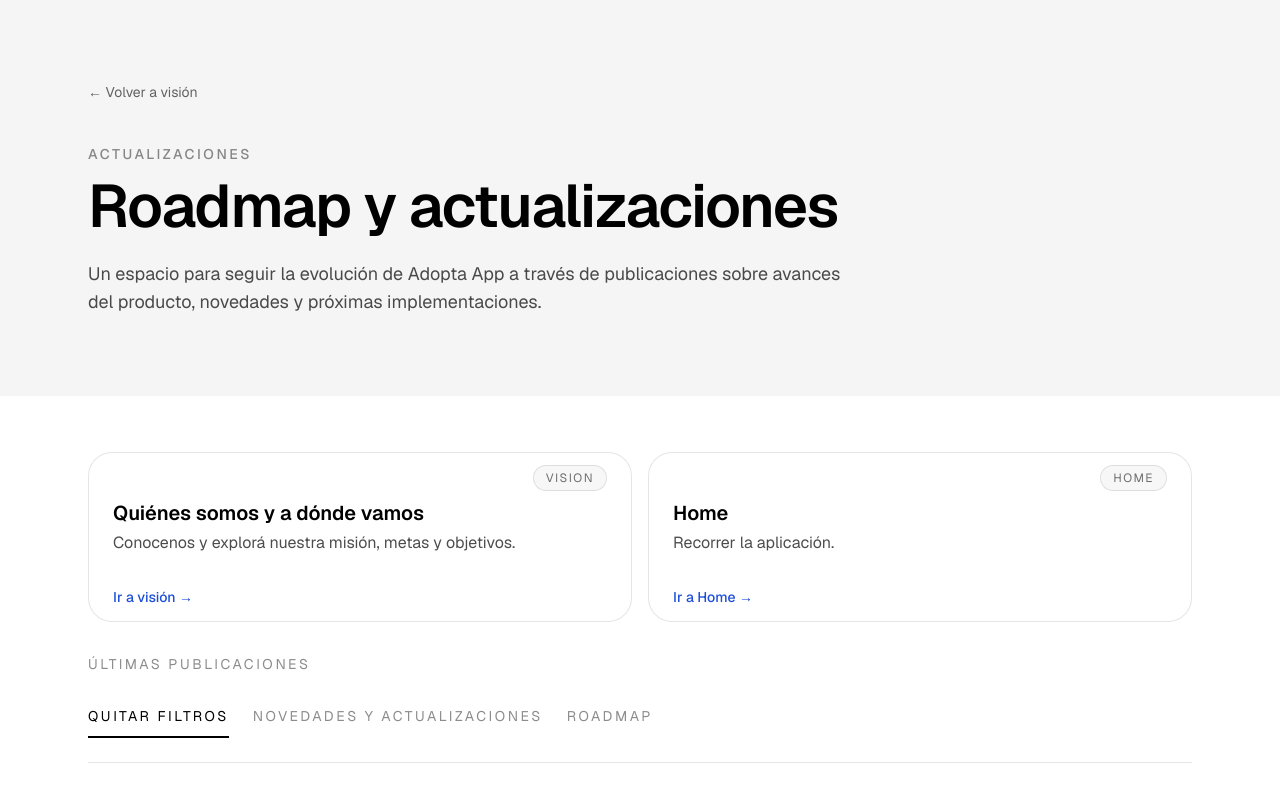
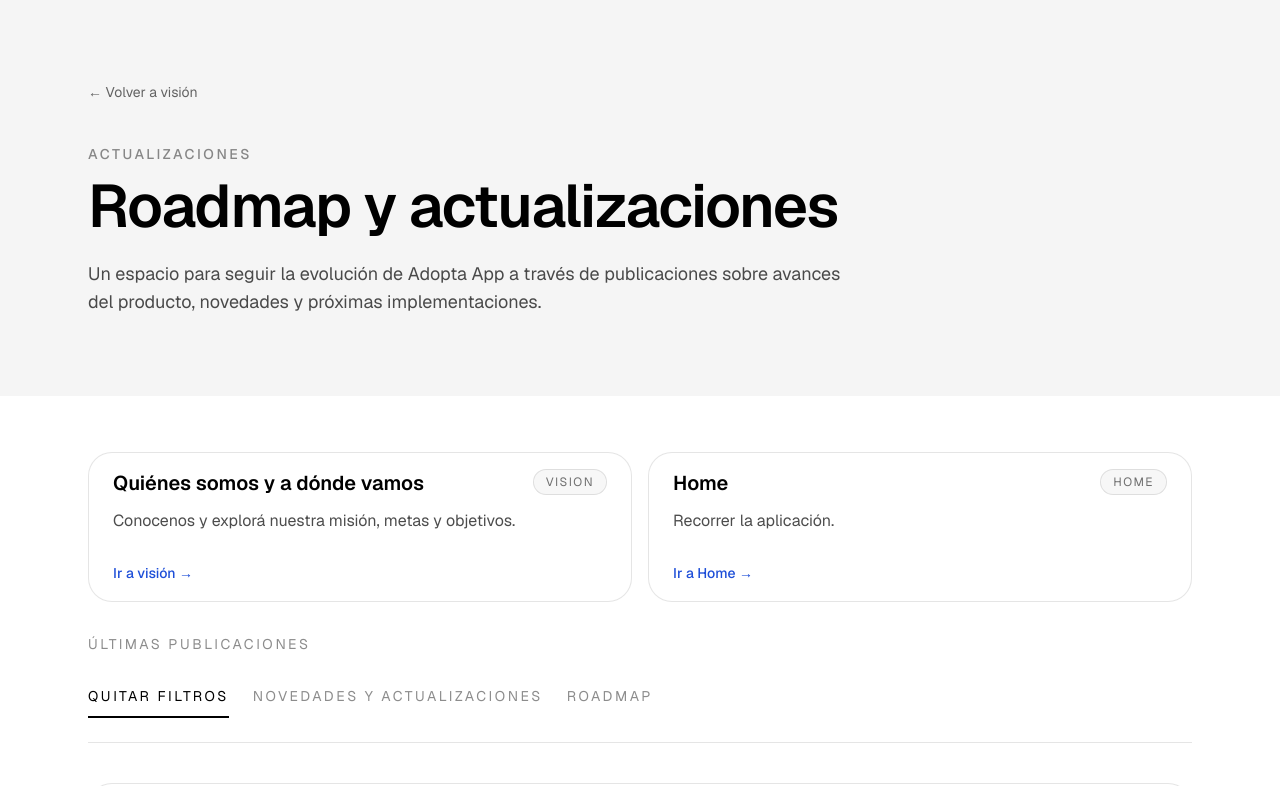
Before and after one commit to SantiagoPlus/adoptar_app, a Next.js app: page /actualizaciones in a window 1280 px wide. Shown: the top 786 px of the page. Built offline with nearby package versions, Linux system fonts and the light colour scheme.

Commit message:
Refactor article layout and update styles

```diff
--- a/app/actualizaciones/page.tsx
+++ b/app/actualizaciones/page.tsx
@@ -80,18 +80,16 @@ function SectionCard({
   linkLabel: string;
 }) {
   return (
-    <article className="flex min-h-[170px] flex-col rounded-3xl border border-black/10 bg-white px-6 py-3">
-      <div className="mb-2 flex justify-end">
-        <span className="inline-flex rounded-full border border-black/10 bg-black/[0.03] px-3 py-1 text-xs uppercase tracking-[0.12em] text-black/55">
+    <article className="flex min-h-[150px] flex-col rounded-3xl border border-black/10 bg-white px-6 py-4">
+      <div className="mb-3 flex items-start justify-between gap-4">
+        <h2 className="text-lg font-semibold text-black md:text-xl">{title}</h2>
+
+        <span className="inline-flex shrink-0 rounded-full border border-black/10 bg-black/[0.03] px-3 py-1 text-xs uppercase tracking-[0.12em] text-black/55">
           {badge}
         </span>
       </div>
 
-      <h2 className="text-lg font-semibold text-black md:text-xl">{title}</h2>
-
-      <p className="mt-1 text-sm leading-6 text-black/70 md:text-base">
-        {text}
-      </p>
+      <p className="text-sm leading-6 text-black/70 md:text-base">{text}</p>
 
       <div className="mt-auto pt-3">
         <Link
```
